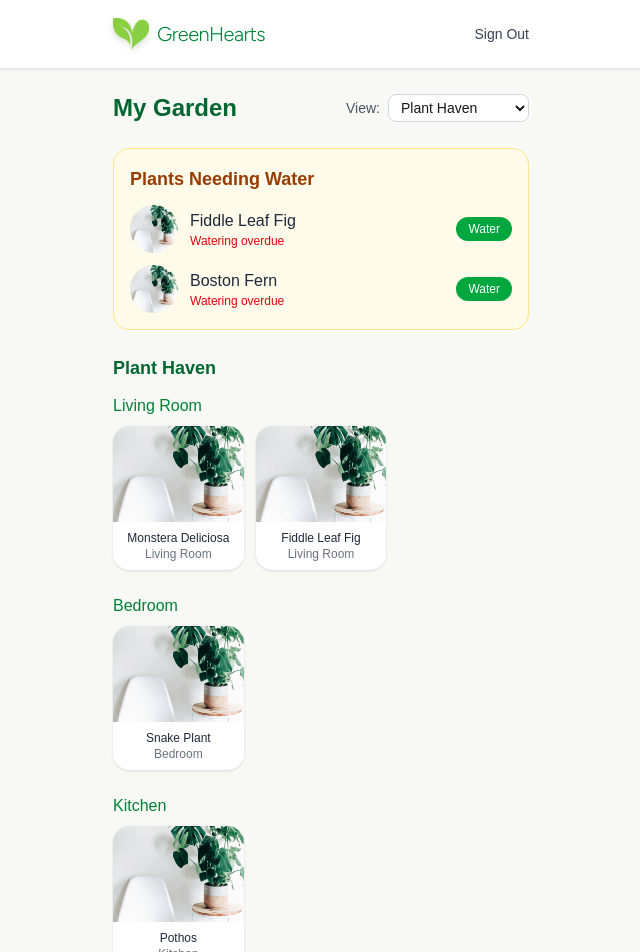
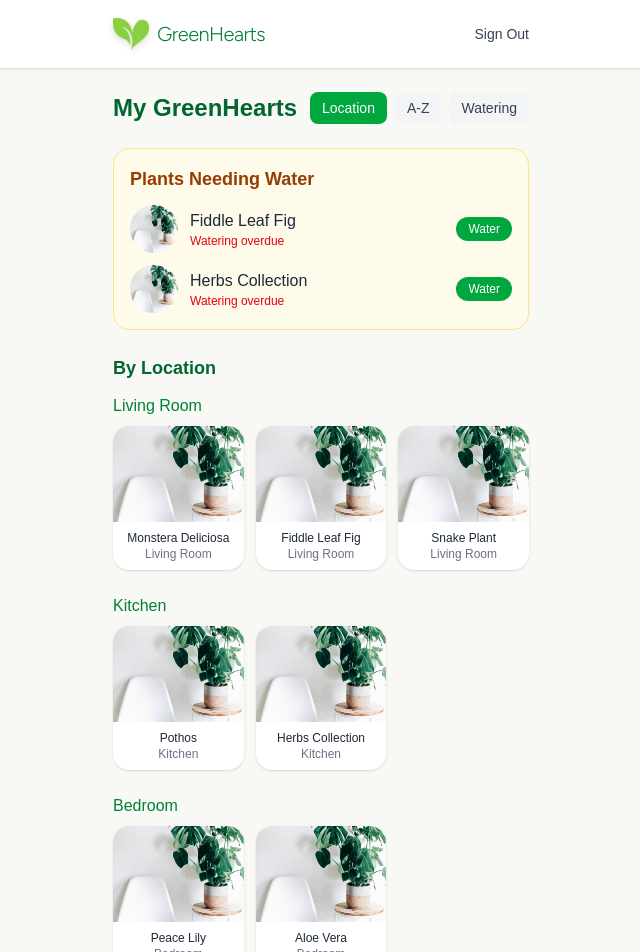
Before and after one commit to chornbaker/greenhearts, a Next.js app: page /dashboard in a window 1280 px wide. Shown: the top 952 px of the page, without its empty margins (319-959 px from the left). Built offline with nearby package versions, Linux system fonts and the light colour scheme; no server answers; the database is empty; sample sign-in values are in the browser's storage.

Commit message:
Update dashboard with improved UI and simplified organization views

```diff
--- a/src/app/dashboard/page.tsx
+++ b/src/app/dashboard/page.tsx
@@ -8,15 +8,15 @@ import { getUserPlants } from '@/services/plants';
 import { Plant } from '@/types';
 
 // Organization view types
-type OrganizationView = 'plantHaven' | 'alphabetical' | 'wateringPriority';
+type OrganizationView = 'location' | 'alphabetical' | 'wateringPriority';
 
 export default function Dashboard() {
   const { user } = useAuth();
   const [plants, setPlants] = useState<Plant[]>([]);
   const [loading, setLoading] = useState(true);
   const [error, setError] = useState('');
-  const [gardenName, setGardenName] = useState('My Garden');
-  const [organizationView, setOrganizationView] = useState<OrganizationView>('plantHaven');
+  const [gardenName, setGardenName] = useState('My GreenHearts');
+  const [organizationView, setOrganizationView] = useState<OrganizationView>('location');
 
   useEffect(() => {
     const fetchPlants = async () => {
@@ -36,8 +36,9 @@ export default function Dashboard() {
     fetchPlants();
   }, [user]);
 
-  // Placeholder plants for demo with location information
+  // Simplified demo plants with 3-4 rooms and 2-5 plants each
   const demoPlants: Plant[] = [
+    // Living Room (3 plants)
     {
       id: '1',
       userId: user?.uid || 'demo-user',
@@ -47,23 +48,11 @@ export default function Dashboard() {
       location: 'Living Room',
       wateringSchedule: { frequency: 7 },
       createdAt: new Date(Date.now() - 30 * 24 * 60 * 60 * 1000),
-      lastWatered: new Date(Date.now() - 3 * 24 * 60 * 60 * 1000), // 3 days ago
-      nextWateringDate: new Date(Date.now() + 2 * 24 * 60 * 60 * 1000), // 2 days from now
+      lastWatered: new Date(Date.now() - 3 * 24 * 60 * 60 * 1000),
+      nextWateringDate: new Date(Date.now() + 2 * 24 * 60 * 60 * 1000),
     },
     {
       id: '2',
-      userId: user?.uid || 'demo-user',
-      name: 'Snake Plant',
-      species: 'Sansevieria Trifasciata',
-      image: '/images/plants-header.jpg',
-      location: 'Bedroom',
-      wateringSchedule: { frequency: 14 },
-      createdAt: new Date(Date.now() - 60 * 24 * 60 * 60 * 1000),
-      lastWatered: new Date(Date.now() - 10 * 24 * 60 * 60 * 1000), // 10 days ago
-      nextWateringDate: new Date(Date.now() + 4 * 24 * 60 * 60 * 1000), // 4 days from now
-    },
-    {
-      id: '3',
       userId: user?.uid || 'demo-user',
       name: 'Fiddle Leaf Fig',
       species: 'Ficus Lyrata',
@@ -71,9 +60,23 @@ export default function Dashboard() {
       location: 'Living Room',
       wateringSchedule: { frequency: 7 },
       createdAt: new Date(Date.now() - 45 * 24 * 60 * 60 * 1000),
-      lastWatered: new Date(Date.now() - 5 * 24 * 60 * 60 * 1000), // 5 days ago
-      nextWateringDate: new Date(Date.now() - 1 * 24 * 60 * 60 * 1000), // 1 day ago (needs water)
+      lastWatered: new Date(Date.now() - 5 * 24 * 60 * 60 * 1000),
+      nextWateringDate: new Date(Date.now() - 1 * 24 * 60 * 60 * 1000), // Needs water
     },
+    {
+      id: '3',
+      userId: user?.uid || 'demo-user',
+      name: 'Snake Plant',
+      species: 'Sansevieria Trifasciata',
+      image: '/images/plants-header.jpg',
+      location: 'Living Room',
+      wateringSchedule: { frequency: 14 },
+      createdAt: new Date(Date.now() - 60 * 24 * 60 * 60 * 1000),
+      lastWatered: new Date(Date.now() - 10 * 24 * 60 * 60 * 1000),
+      nextWateringDate: new Date(Date.now() + 4 * 24 * 60 * 60 * 1000),
+    },
+
+    // Kitchen (2 plants)
     {
       id: '4',
       userId: user?.uid || 'demo-user',
@@ -83,35 +86,51 @@ export default function Dashboard() {
       location: 'Kitchen',
       wateringSchedule: { frequency: 7 },
       createdAt: new Date(Date.now() - 20 * 24 * 60 * 60 * 1000),
-      lastWatered: new Date(Date.now() - 7 * 24 * 60 * 60 * 1000), // 7 days ago
-      nextWateringDate: new Date(Date.now() + 1 * 24 * 60 * 60 * 1000), // 1 day from now
+      lastWatered: new Date(Date.now() - 7 * 24 * 60 * 60 * 1000),
+      nextWateringDate: new Date(Date.now() + 1 * 24 * 60 * 60 * 1000),
     },
     {
       id: '5',
       userId: user?.uid || 'demo-user',
+      name: 'Herbs Collection',
+      species: 'Mixed Herbs',
+      image: '/images/plants-header.jpg',
+      location: 'Kitchen',
+      wateringSchedule: { frequency: 3 },
+      createdAt: new Date(Date.now() - 15 * 24 * 60 * 60 * 1000),
+      lastWatered: new Date(Date.now() - 2 * 24 * 60 * 60 * 1000),
+      nextWateringDate: new Date(Date.now() - 0.5 * 24 * 60 * 60 * 1000), // Needs water
+    },
+
+    // Bedroom (2 plants)
+    {
+      id: '6',
+      userId: user?.uid || 'demo-user',
+      name: 'Peace Lily',
+      species: 'Spathiphyllum',
+      image: '/images/plants-header.jpg',
+      location: 'Bedroom',
+      wateringSchedule: { frequency: 7 },
+      createdAt: new Date(Date.now() - 40 * 24 * 60 * 60 * 1000),
+      lastWatered: new Date(Date.now() - 4 * 24 * 60 * 60 * 1000),
+      nextWateringDate: new Date(Date.now() + 3 * 24 * 60 * 60 * 1000),
+    },
+    {
+      id: '7',
+      userId: user?.uid || 'demo-user',
       name: 'Aloe Vera',
       species: 'Aloe Vera',
       image: '/images/plants-header.jpg',
-      location: 'Bathroom',
+      location: 'Bedroom',
       wateringSchedule: { frequency: 21 },
       createdAt: new Date(Date.now() - 90 * 24 * 60 * 60 * 1000),
-      lastWatered: new Date(Date.now() - 14 * 24 * 60 * 60 * 1000), // 14 days ago
-      nextWateringDate: new Date(Date.now() + 7 * 24 * 60 * 60 * 1000), // 7 days from now
+      lastWatered: new Date(Date.now() - 14 * 24 * 60 * 60 * 1000),
+      nextWateringDate: new Date(Date.now() + 7 * 24 * 60 * 60 * 1000),
     },
+
+    // Patio (3 plants)
     {
-      id: '6',
-      userId: user?.uid || 'demo-user',
-      name: 'ZZ Plant',
-      species: 'Zamioculcas Zamiifolia',
-      image: '/images/plants-header.jpg',
-      location: 'Office',
-      wateringSchedule: { frequency: 30 },
-      createdAt: new Date(Date.now() - 120 * 24 * 60 * 60 * 1000),
-      lastWatered: new Date(Date.now() - 20 * 24 * 60 * 60 * 1000), // 20 days ago
-      nextWateringDate: new Date(Date.now() + 10 * 24 * 60 * 60 * 1000), // 10 days from now
-    },
-    {
-      id: '7',
+      id: '8',
       userId: user?.uid || 'demo-user',
       name: 'Boston Fern',
       species: 'Nephrolepis Exaltata',
@@ -119,20 +138,32 @@ export default function Dashboard() {
       location: 'Patio',
       wateringSchedule: { frequency: 3 },
       createdAt: new Date(Date.now() - 15 * 24 * 60 * 60 * 1000),
-      lastWatered: new Date(Date.now() - 2 * 24 * 60 * 60 * 1000), // 2 days ago
-      nextWateringDate: new Date(Date.now() - 0.5 * 24 * 60 * 60 * 1000), // 12 hours ago (needs water)
+      lastWatered: new Date(Date.now() - 2 * 24 * 60 * 60 * 1000),
+      nextWateringDate: new Date(Date.now() + 1 * 24 * 60 * 60 * 1000),
     },
     {
-      id: '8',
+      id: '9',
       userId: user?.uid || 'demo-user',
       name: 'Jade Plant',
       species: 'Crassula Ovata',
       image: '/images/plants-header.jpg',
-      location: 'Backyard',
+      location: 'Patio',
       wateringSchedule: { frequency: 30 },
       createdAt: new Date(Date.now() - 180 * 24 * 60 * 60 * 1000),
-      lastWatered: new Date(Date.now() - 25 * 24 * 60 * 60 * 1000), // 25 days ago
-      nextWateringDate: new Date(Date.now() + 5 * 24 * 60 * 60 * 1000), // 5 days from now
+      lastWatered: new Date(Date.now() - 25 * 24 * 60 * 60 * 1000),
+      nextWateringDate: new Date(Date.now() + 5 * 24 * 60 * 60 * 1000),
+    },
+    {
+      id: '10',
+      userId: user?.uid || 'demo-user',
+      name: 'Lavender',
+      species: 'Lavandula',
+      image: '/images/plants-header.jpg',
+      location: 'Patio',
+      wateringSchedule: { frequency: 7 },
+      createdAt: new Date(Date.now() - 50 * 24 * 60 * 60 * 1000),
+      lastWatered: new Date(Date.now() - 6 * 24 * 60 * 60 * 1000),
+      nextWateringDate: new Date(Date.now() + 1 * 24 * 60 * 60 * 1000),
     },
   ];
 
@@ -159,7 +190,7 @@ export default function Dashboard() {
           return a.nextWateringDate.getTime() - b.nextWateringDate.getTime();
         });
 
-      case 'plantHaven':
+      case 'location':
       default:
         // Group by location
         const plantsByLocation: Record<string, Plant[]> = {};
@@ -185,9 +216,9 @@ export default function Dashboard() {
         return 'Alphabetical View';
       case 'wateringPriority':
         return 'Watering Priority';
-      case 'plantHaven':
+      case 'location':
       default:
-        return 'Plant Haven';
+        return 'By Location';
     }
   };
 
@@ -212,7 +243,7 @@ export default function Dashboard() {
       </div>
       <div className="p-2 text-center">
         <p className="text-xs font-medium text-gray-800 truncate">{plant.name}</p>
-        {organizationView === 'plantHaven' && plant.location && (
+        {organizationView === 'location' && plant.location && (
           <p className="text-xs text-gray-500 truncate">{plant.location}</p>
         )}
         {organizationView === 'wateringPriority' && plant.nextWateringDate && (
@@ -231,19 +262,38 @@ export default function Dashboard() {
       <div className="flex justify-between items-center">
         <h1 className="text-2xl font-bold text-green-800">{gardenName}</h1>
 
-        {/* Organization selector */}
+        {/* View selector buttons */}
         <div className="flex items-center space-x-2">
-          <label htmlFor="organization" className="text-sm text-gray-600">View:</label>
-          <select
-            id="organization"
-            value={organizationView}
-            onChange={(e) => setOrganizationView(e.target.value as OrganizationView)}
-            className="text-sm border border-gray-300 rounded-lg px-2 py-1 bg-white focus:outline-none focus:ring-2 focus:ring-green-500"
+          <button
+            onClick={() => setOrganizationView('location')}
+            className={`px-3 py-1.5 text-sm rounded-lg ${
+              organizationView === 'location'
+                ? 'bg-green-600 text-white'
+                : 'bg-gray-100 text-gray-700 hover:bg-gray-200'
+            }`}
           >
-            <option value="plantHaven">Plant Haven</option>
-            <option value="alphabetical">Alphabetical</option>
-            <option value="wateringPriority">Watering Priority</option>
-          </select>
+            Location
+          </button>
+          <button
+            onClick={() => setOrganizationView('alphabetical')}
+            className={`px-3 py-1.5 text-sm rounded-lg ${
+              organizationView === 'alphabetical'
+                ? 'bg-green-600 text-white'
+                : 'bg-gray-100 text-gray-700 hover:bg-gray-200'
+            }`}
+          >
+            A-Z
+          </button>
+          <button
+            onClick={() => setOrganizationView('wateringPriority')}
+            className={`px-3 py-1.5 text-sm rounded-lg ${
+              organizationView === 'wateringPriority'
+                ? 'bg-green-600 text-white'
+                : 'bg-gray-100 text-gray-700 hover:bg-gray-200'
+            }`}
+          >
+            Watering
+          </button>
         </div>
       </div>
 
@@ -297,8 +347,8 @@ export default function Dashboard() {
           <div>
             <h2 className="text-lg font-semibold text-green-800 mb-3">{getViewTitle()}</h2>
 
-            {/* Plant Haven View (Grouped by Location) */}
-            {organizationView === 'plantHaven' && (
+            {/* Location View (Grouped by Location) */}
+            {organizationView === 'location' && (
               <div className="space-y-6">
                 {Object.entries(organizedPlants as Record<string, Plant[]>).map(([location, plants]) => (
                   <div key={location} className="space-y-2">
```
